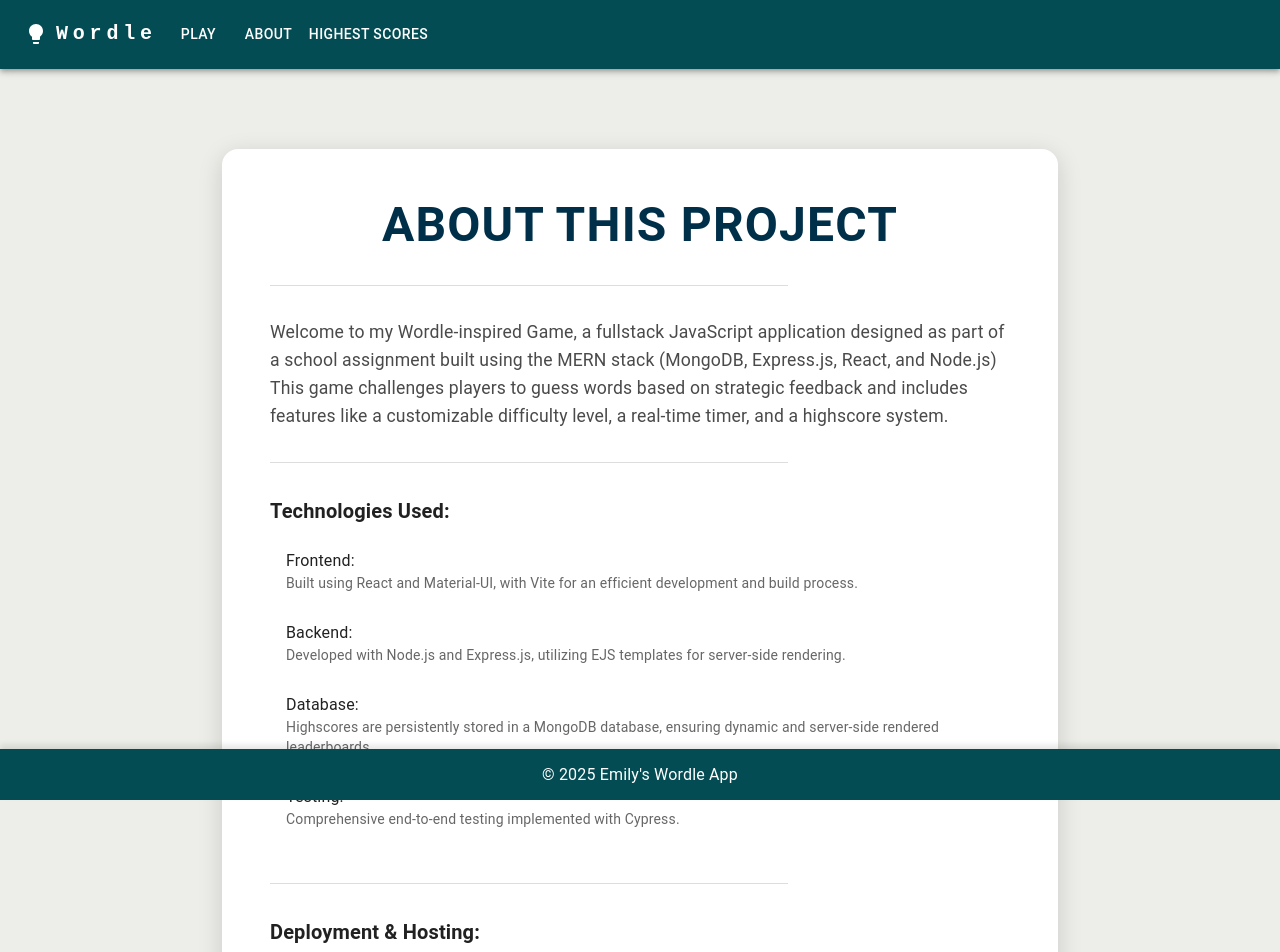
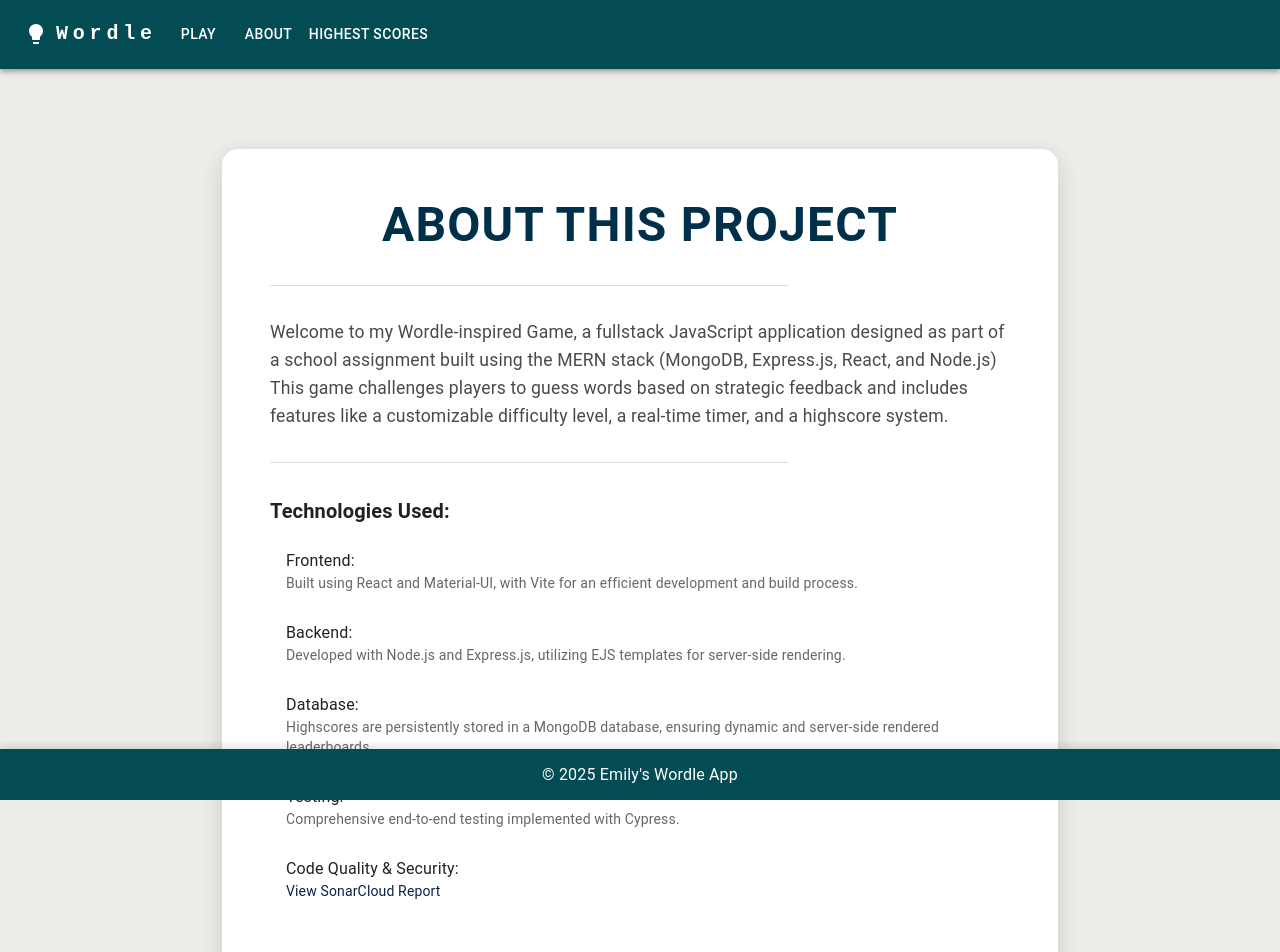
Before and after one commit to Emilyempa/Fullstack-Wordle, a React (Vite) app in the folder client/: page /about in a window 1280 px wide. Shown: the top 952 px of the page. Built offline with nearby package versions, Linux system fonts and the light colour scheme.

Commit message:
Add SonarCloud report link and improve Typography formatting in About component

```diff
--- a/client/src/pages/About.jsx
+++ b/client/src/pages/About.jsx
@@ -102,6 +102,21 @@ function About() {
                   secondary="Comprehensive end-to-end testing implemented with Cypress."
                 />
               </ListItem>
+              <ListItem>
+                <ListItemText
+                  primary="Code Quality & Security:"
+                  secondary={
+                    <a
+                      href="https://sonarcloud.io/project/overview?id=Emilyempa_Fullstack-Wordle"
+                      target="_blank"
+                      rel="noopener noreferrer"
+                      style={{ color: "#0E2148", textDecoration: "none" }}
+                    >
+                      View SonarCloud Report
+                    </a>
+                  }
+                />
+              </ListItem>
             </List>
           </Box>
 
@@ -110,7 +125,11 @@ function About() {
           />
 
           <Box component="section">
-            <Typography variant="h6" component="h2" sx={{ fontWeight: 600, mb:2 }}>
+            <Typography
+              variant="h6"
+              component="h2"
+              sx={{ fontWeight: 600, mb: 2 }}
+            >
               Deployment & Hosting:
             </Typography>
             <Typography
@@ -165,7 +184,7 @@ function About() {
                     <>
                       The application includes thorough Cypress tests that
                       verify:
-                      <Box component="span" sx={{ pl: 2, mt: 1, mb: 0, }}>
+                      <Box component="span" sx={{ pl: 2, mt: 1, mb: 0 }}>
                         <Typography component="span">
                           Game logic, UI feedback, API calls
                         </Typography>
```
